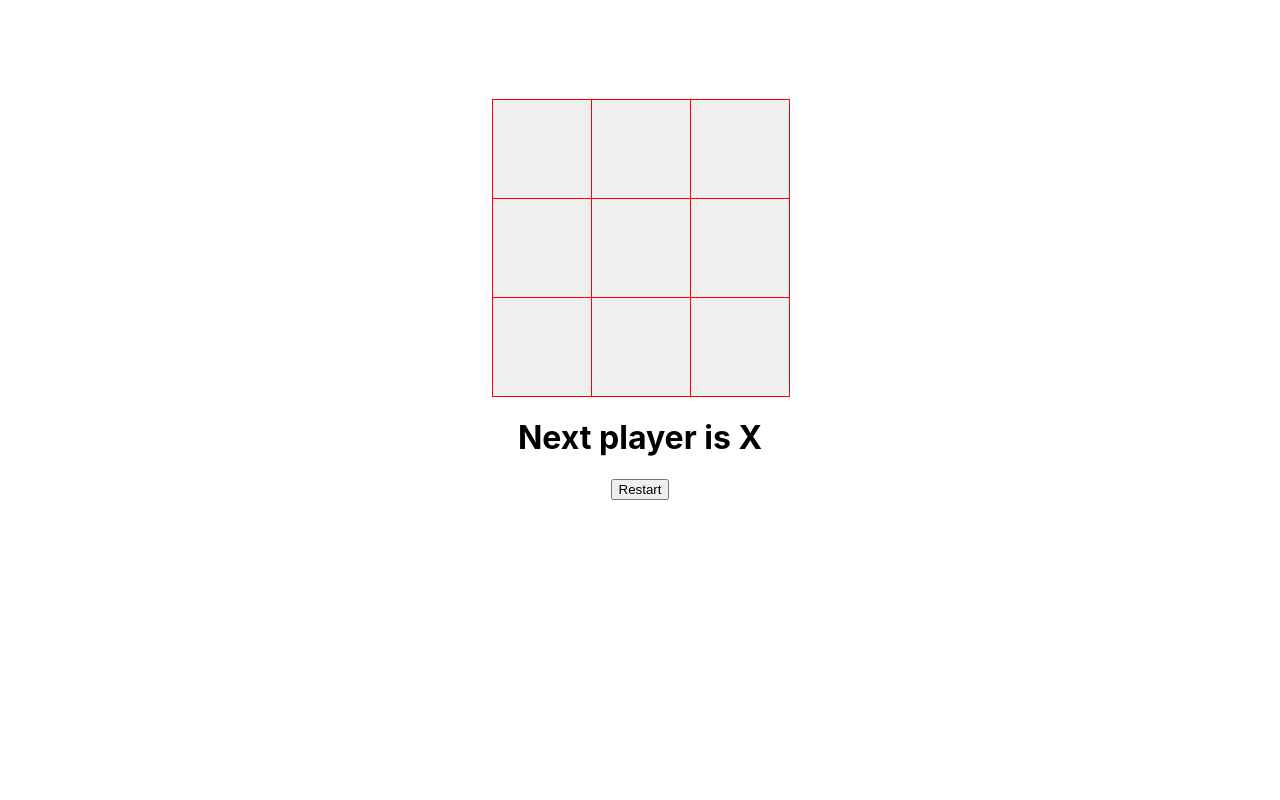
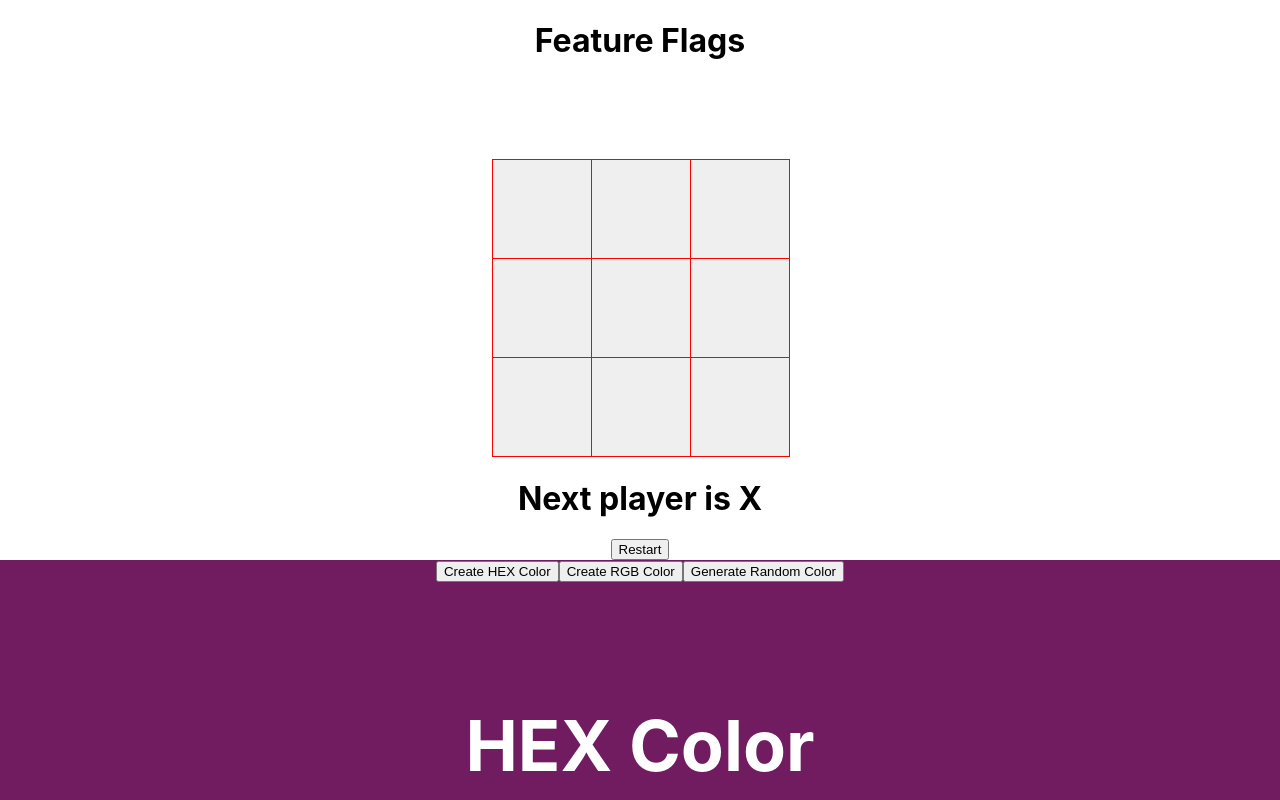
Before and after one commit to KSP-07/React-js-Projects, a React (Create React App) app: page / in a window 1280 px wide. Shown: the top 800 px of the page. Built offline with nearby package versions, Linux system fonts and the light colour scheme.

Commit message:
feature-flags

```diff
--- a/src/App.js
+++ b/src/App.js
@@ -3,6 +3,8 @@
 import Accordian from "./components/accordian";
 import ModalTest from "./components/custom-modal-popup/modal-test";
 import TabTest from "./components/custom-tabs/tab-test";
+import FeatureFlags from "./components/feature-flag";
+import FeatureFlagGlobalState from "./components/feature-flag/context";
 import GithubProfileFinder from "./components/github-profile-finder";
 import ImageSlider from "./components/image-slider";
 import LoadMoreData from "./components/load-more-data";
@@ -48,7 +50,11 @@
       {/* <SearchAutoComplete/> */}
 
       {/* tic tac toe */}
-      <TicTacToe/>
+      {/* <TicTacToe/> */}
+      {/* Feature flag implementation */}
+      <FeatureFlagGlobalState>
+        <FeatureFlags />
+      </FeatureFlagGlobalState>
     </div>
   );
 }
--- /dev/null
+++ b/src/components/feature-flag/context/index.jsx
@@ -0,0 +1,41 @@
+
+
+
+import { createContext, useEffect, useState } from "react";
+import featureFlagsDataServiceCall from "../data";
+
+export const FeatureFlagsContext =  createContext(null) ;
+
+export default function FeatureFlagGlobalState({children}){
+
+    const [loading ,setLoading] = useState(false);
+    const [enabledFlags , setEnabledFlags] = useState({});
+
+    async function fetchFeatureFlags(){
+        try{
+            setLoading(true);
+
+            //orginal service call
+             const response = await featureFlagsDataServiceCall();
+             console.log(response);
+             setEnabledFlags(response);
+
+             setLoading(false);
+
+            }catch(error){
+                console.log(error);
+                setLoading(false);
+                throw new Error(error);
+        }
+    }
+
+    useEffect(()=>{
+        fetchFeatureFlags();
+    },[])
+
+    return (
+        <FeatureFlagsContext.Provider value = {{loading,enabledFlags}}>
+            {children}
+        </FeatureFlagsContext.Provider>
+    );
+}
--- /dev/null
+++ b/src/components/feature-flag/data.js
@@ -0,0 +1,20 @@
+
+
+
+const dummyApiResponse = {
+    showLightAndDarkMode : false,
+    showTicTacToeBoard : true,
+    showRandomColorGenerator : true,
+    showAccordian : true,
+    showTreeView : true
+}
+
+
+function featureFlagsDataServiceCall(){
+    return new Promise((resolve , reject)=>{
+        if(dummyApiResponse) setTimeout(resolve(dummyApiResponse) , 500);
+        else reject('Some error occured! Please try again   ')
+    })
+}
+
+export default featureFlagsDataServiceCall;
--- /dev/null
+++ b/src/components/feature-flag/index.jsx
@@ -0,0 +1,54 @@
+import { useContext } from "react"
+import LightSwitch from "../Mode-Switch"
+import Accordian from "../accordian"
+import RandomColor from "../random-color"
+import TicTacToe from "../tic-tac-toe"
+import TreeView from "../tree-view"
+import { FeatureFlagsContext } from "./context"
+import menus from "../tree-view/data"
+
+
+
+export default function FeatureFlags(){
+
+
+    const {loading,enabledFlags} = useContext(FeatureFlagsContext);
+
+    const componentsToRender =[
+        {
+            key:'showLightAndDarkMode',
+            component : <LightSwitch/>
+        },
+        {
+            key:'showTicTacToeBoard',
+            component : <TicTacToe/>
+        },
+        {
+            key:'showRandomColorGenerator',
+            component : <RandomColor/>
+        },
+        {
+            key:'showAccordian',
+            component : <Accordian/>
+        },
+        {
+            key:'showTreeView',
+            component : <TreeView menus={menus}/>
+        }
+    ]
+
+    function checkEnabledFlags(getCurrentKey){
+        return enabledFlags[getCurrentKey]
+    }
+
+    if(loading) return <div><h1>Loading Data! Please wait.</h1></div>
+
+    return (
+        <div>
+            <h1> Feature Flags</h1>
+            {
+                componentsToRender.map(componentItem => checkEnabledFlags(componentItem.key) ? componentItem.component : null)
+            }
+        </div>
+    )
+}
```
